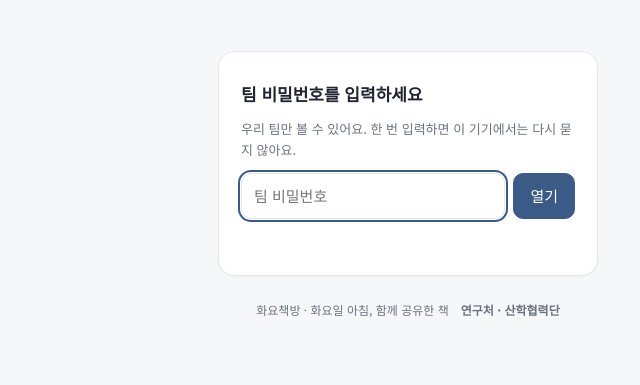
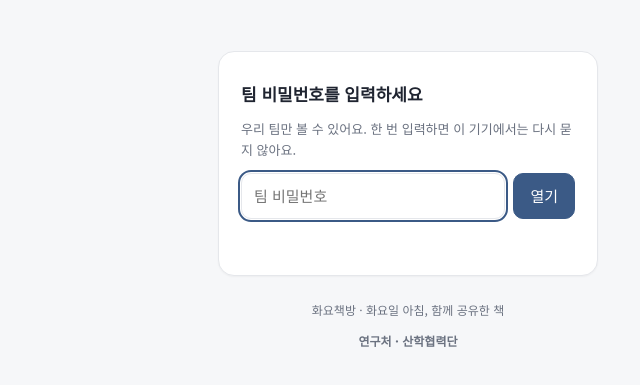
Before and after one commit to eunbibag15-cpu/reading-notes, a plain HTML site: page index.html in a window 1280 px wide. Shown: the part 137-522 px from the top of the page, without its empty margins (232-872 px from the left). Drawn offline with Linux system fonts and the light colour scheme; a web font is replaced by a local one.

Commit message:
부서명 한 줄 아래로

```diff
--- a/index.html
+++ b/index.html
@@ -258,7 +258,7 @@ button.chapter.has:hover{text-decoration:underline}
 button.chapter:disabled{opacity:1}
 .card .chapters{margin:2px 0}
 footer{flex-wrap:wrap}
-footer .dept{font-weight:700}
+footer .dept{font-weight:700;flex-basis:100%;text-align:center;order:3}
 </style>
 </head>
 <body>
```
